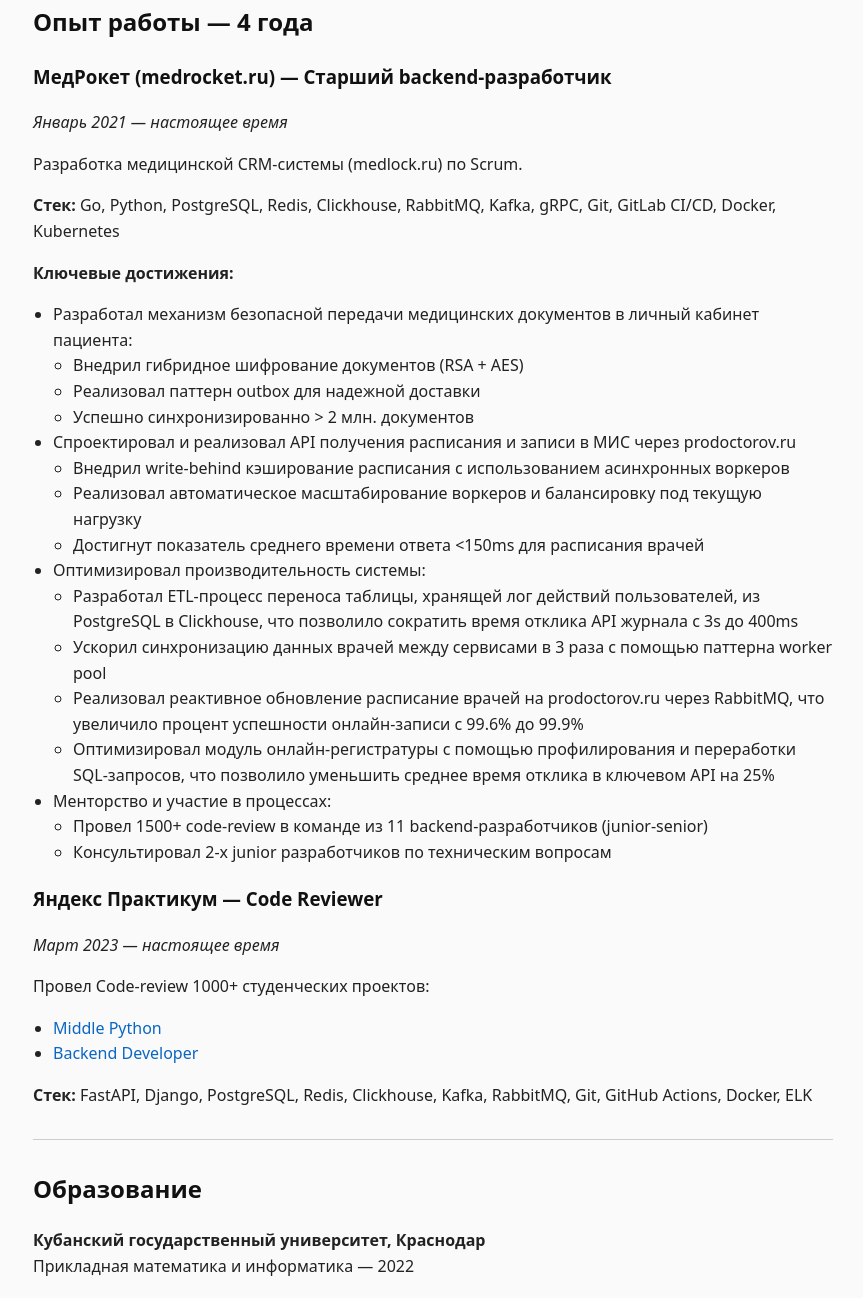
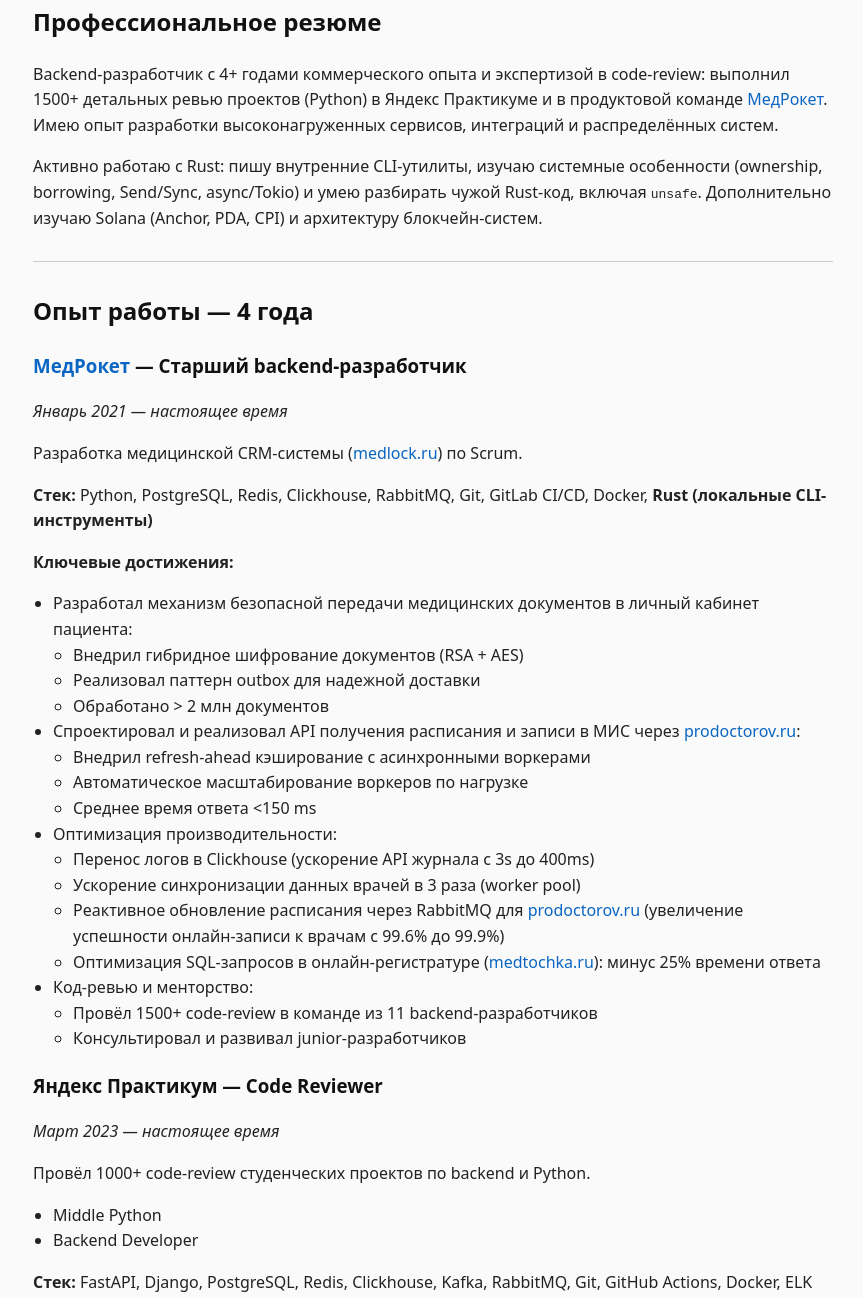
Before and after one commit to antonmarunov/antonmarunov.github.io, a plain HTML site: page index.html in a window 1280 px wide. Shown: the part 253-1551 px from the top of the page, without its empty margins (207-1070 px from the left). Drawn offline with Linux system fonts and the light colour scheme.

Commit message:
Update index.html

```diff
--- a/index.html
+++ b/index.html
@@ -33,6 +33,7 @@
   </style>
 </head>
 <body>
+
   <h1>Марунов Антон Александрович</h1>
   <p>
     📞 +7 (918) 6710074<br />
@@ -41,64 +42,108 @@
     📍 Краснодар<br />
   </p>
 
+  <h2>Профессиональное резюме</h2>
+  <p>
+    Backend-разработчик с 4+ годами коммерческого опыта и экспертизой в code-review:
+    выполнил 1500+ детальных ревью проектов (Python) в Яндекс Практикуме и в продуктовой команде
+    <a href="https://medrocket.ru" target="_blank">МедРокет</a>.
+    Имею опыт разработки высоконагруженных сервисов, интеграций и распределённых систем.
+  </p>
+  <p>
+    Активно работаю с Rust: пишу внутренние CLI-утилиты, изучаю системные особенности (ownership,
+    borrowing, Send/Sync, async/Tokio) и умею разбирать чужой Rust-код, включая <code>unsafe</code>.
+    Дополнительно изучаю Solana (Anchor, PDA, CPI) и архитектуру блокчейн-систем.
+  </p>
+
+  <hr />
 
   <h2>Опыт работы — 4 года</h2>
 
-  <h3>МедРокет (medrocket.ru) — Старший backend-разработчик</h3>
+  <h3><a href="https://medrocket.ru" target="_blank">МедРокет</a> — Старший backend-разработчик</h3>
   <p><em>Январь 2021 — настоящее время</em></p>
-  <p>Разработка медицинской CRM-системы (medlock.ru) по Scrum.</p>
-  <p><strong>Стек:</strong> Go, Python, PostgreSQL, Redis, Clickhouse, RabbitMQ, Kafka, gRPC, Git, GitLab CI/CD, Docker, Kubernetes</p>
+  <p>Разработка медицинской CRM-системы
+    (<a href="https://medlock.ru" target="_blank">medlock.ru</a>) по Scrum.</p>
+
+  <p><strong>Стек:</strong> Python, PostgreSQL, Redis, Clickhouse, RabbitMQ, Git, GitLab CI/CD, Docker,
+  <strong>Rust (локальные CLI-инструменты)</strong></p>
+
   <p><strong>Ключевые достижения:</strong></p>
   <ul>
     <li>Разработал механизм безопасной передачи медицинских документов в личный кабинет пациента:
       <ul>
         <li>Внедрил гибридное шифрование документов (RSA + AES)</li>
         <li>Реализовал паттерн outbox для надежной доставки</li>
-        <li>Успешно синхронизированно > 2 млн. документов</li>
+        <li>Обработано > 2 млн документов</li>
       </ul>
     </li>
-    <li>Спроектировал и реализовал API получения расписания и записи в МИС через prodoctorov.ru
+
+    <li>Спроектировал и реализовал API получения расписания и записи в МИС через
+      <a href="https://prodoctorov.ru" target="_blank">prodoctorov.ru</a>:
       <ul>
-        <li>Внедрил write-behind кэширование расписания с использованием асинхронных воркеров</li>
-        <li>Реализовал автоматическое масштабирование воркеров и балансировку под текущую нагрузку</li>
-        <li>Достигнут показатель среднего времени ответа <150ms для расписания врачей</li>
+        <li>Внедрил refresh-ahead кэширование с асинхронными воркерами</li>
+        <li>Автоматическое масштабирование воркеров по нагрузке</li>
+        <li>Среднее время ответа <150 ms</li>
       </ul>
     </li>
-    <li>Оптимизировал производительность системы:
+
+    <li>Оптимизация производительности:
       <ul>
-        <li>Разработал ETL-процесс переноса таблицы, хранящей лог действий пользователей, из PostgreSQL в Clickhouse, что позволило сократить время отклика API журнала с 3s до 400ms</li>
-        <li>Ускорил синхронизацию данных врачей между сервисами в 3 раза с помощью паттерна worker pool</li>
-        <li>Реализовал реактивное обновление расписание врачей на prodoctorov.ru через RabbitMQ, что увеличило процент успешности онлайн-записи с 99.6% до 99.9%</li>
-        <li>Оптимизировал модуль онлайн-регистратуры с помощью профилирования и переработки SQL-запросов, что позволило уменьшить среднее время отклика в ключевом API на 25%</li>
+        <li>Перенос логов в Clickhouse (ускорение API журнала с 3s до 400ms)</li>
+        <li>Ускорение синхронизации данных врачей в 3 раза (worker pool)</li>
+        <li>Реактивное обновление расписания через RabbitMQ для
+          <a href="https://prodoctorov.ru" target="_blank">prodoctorov.ru</a>
+          (увеличение успешности онлайн-записи к врачам с 99.6% до 99.9%)</li>
+        <li>Оптимизация SQL-запросов в онлайн-регистратуре
+          (<a href="https://medtochka.ru" target="_blank">medtochka.ru</a>): минус 25% времени ответа</li>
       </ul>
     </li>
-    <li>Менторство и участие в процессах:
+
+    <li>Код-ревью и менторство:
       <ul>
-        <li>Провел 1500+ code-review в команде из 11 backend-разработчиков (junior-senior)</li>
-        <li>Консультировал 2-х junior разработчиков по техническим вопросам</li>
+        <li>Провёл 1500+ code-review в команде из 11 backend-разработчиков</li>
+        <li>Консультировал и развивал junior-разработчиков</li>
       </ul>
     </li>
   </ul>
 
   <h3>Яндекс Практикум — Code Reviewer</h3>
   <p><em>Март 2023 — настоящее время</em></p>
-  <p>Провел Code-review 1000+ студенческих проектов:</p>
+  <p>Провёл 1000+ code-review студенческих проектов по backend и Python.</p>
   <ul>
-    <li><a href="https://practicum.yandex.ru/middle-python/" target="_blank">Middle Python</a></li>
-    <li><a href="https://practicum.yandex.ru/backend-developer/" target="_blank">Backend Developer</a></li>
+    <li>Middle Python</li>
+    <li>Backend Developer</li>
   </ul>
   <p><strong>Стек:</strong> FastAPI, Django, PostgreSQL, Redis, Clickhouse, Kafka, RabbitMQ, Git, GitHub Actions, Docker, ELK</p>
 
   <hr />
 
+  <h2>Дополнительный технический опыт</h2>
+
+  <ul>
+    <li><strong>Rust:</strong> разработка CLI-утилит и внутренних инструментов; понимание ownership/borrowing, async/Tokio,
+    типов <code>Arc</code>, <code>Mutex</code>, <code>Box</code>, базовая работа с <code>unsafe</code>, умение разбирать и ревьюить Rust-код.</li>
+
+    <li><strong>Solana/Blockchain:</strong> изучаю архитектуру Solana (PDA, CPI, rent-exempt, Anchor), учебные контракты,
+    понимаю модель аккаунтов, сериализацию (borsh), криптографические основы и принципы консенсуса.</li>
+
+    <li><strong>Код-ревью (экспертиза):</strong> глубокая насмотренность на ревью (Python).
+    Выявление проблем безопасности, архитектурных ошибок, антипаттернов, неоптимальных конструкций и проблем concurrency.</li>
+  </ul>
+
+  <hr />
+
   <h2>Образование</h2>
   <p><strong>Кубанский государственный университет, Краснодар</strong><br />
-  Прикладная математика и информатика — 2022</p>
+    Прикладная математика и информатика — 2022</p>
 
   <hr />
 
   <h2>Ключевые навыки</h2>
-  <p>Golang, PostgreSQL, Docker, Go, Git, Kubernetes, SQL, Linux, Clickhouse, Kafka, Python, Redis, RabbitMQ, gRPC, CI/CD, Gitlab, REST API, Apache Kafka, HTTP, k8s, Nginx</p>
+  <p>
+    Python, PostgreSQL, Redis, Docker, Clickhouse, Kubernetes,  RabbitMQ, SQL, Linux, Git, CI/CD, REST, HTTP,<br />
+    <strong>Rust (CLI, web)</strong>,<br />
+    <strong>Solana (Anchor, PDA, CPI — изучаю)</strong>
+  </p>
 
 </body>
 </html>
```
